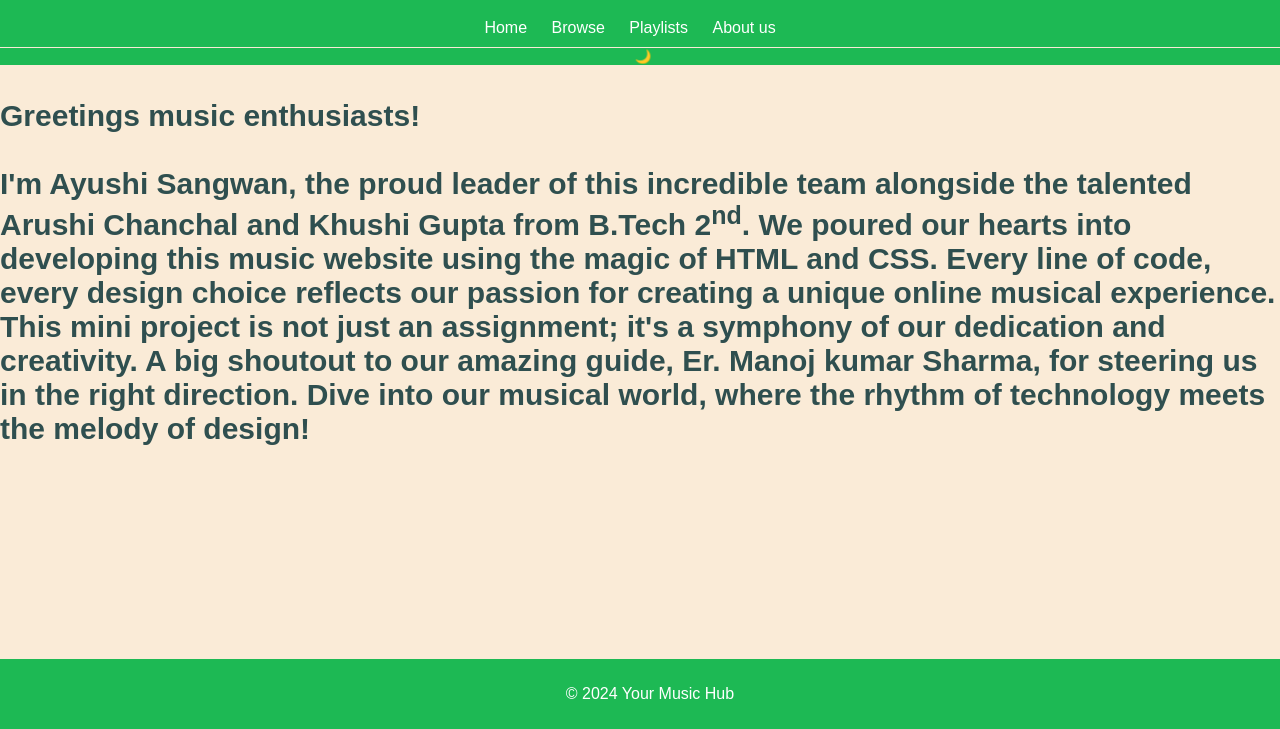
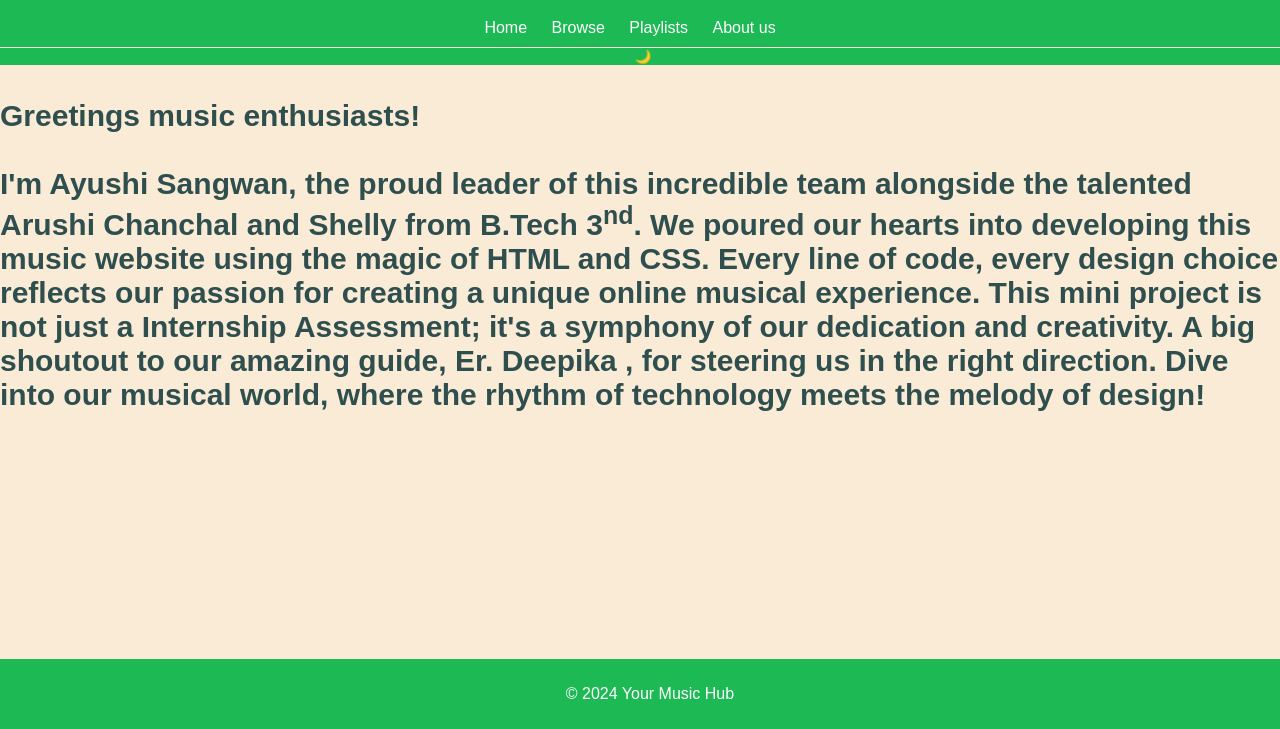
Before and after one commit to ayushi278/Music-website, a plain HTML site: page about.html in a window 1280 px wide. Shown: the part 71-800 px from the top of the page. Drawn offline with Linux system fonts and the light colour scheme.

Commit message:
Update about.html

```diff
--- a/about.html
+++ b/about.html
@@ -84,7 +84,7 @@ button{
 
         Greetings music enthusiasts!
 <br><br>
-         I'm Ayushi Sangwan, the proud leader of this incredible team alongside the talented Arushi Chanchal and Khushi Gupta from B.Tech 2<sup>nd</sup>. We poured our hearts into developing this music website using the magic of HTML and CSS. Every line of code, every design choice reflects our passion for creating a unique online musical experience. This mini project is not just an assignment; it's a symphony of our dedication and creativity. A big shoutout to our amazing guide, Er. Manoj kumar Sharma, for steering us in the right direction. Dive into our musical world, where the rhythm of technology meets the melody of design!
+         I'm Ayushi Sangwan, the proud leader of this incredible team alongside the talented Arushi Chanchal and Shelly from B.Tech 3<sup>nd</sup>. We poured our hearts into developing this music website using the magic of HTML and CSS. Every line of code, every design choice reflects our passion for creating a unique online musical experience. This mini project is not just a Internship Assessment; it's a symphony of our dedication and creativity. A big shoutout to our amazing guide, Er. Deepika , for steering us in the right direction. Dive into our musical world, where the rhythm of technology meets the melody of design!
 
     </main>
     <script src="darkmode.js"></script>
```
